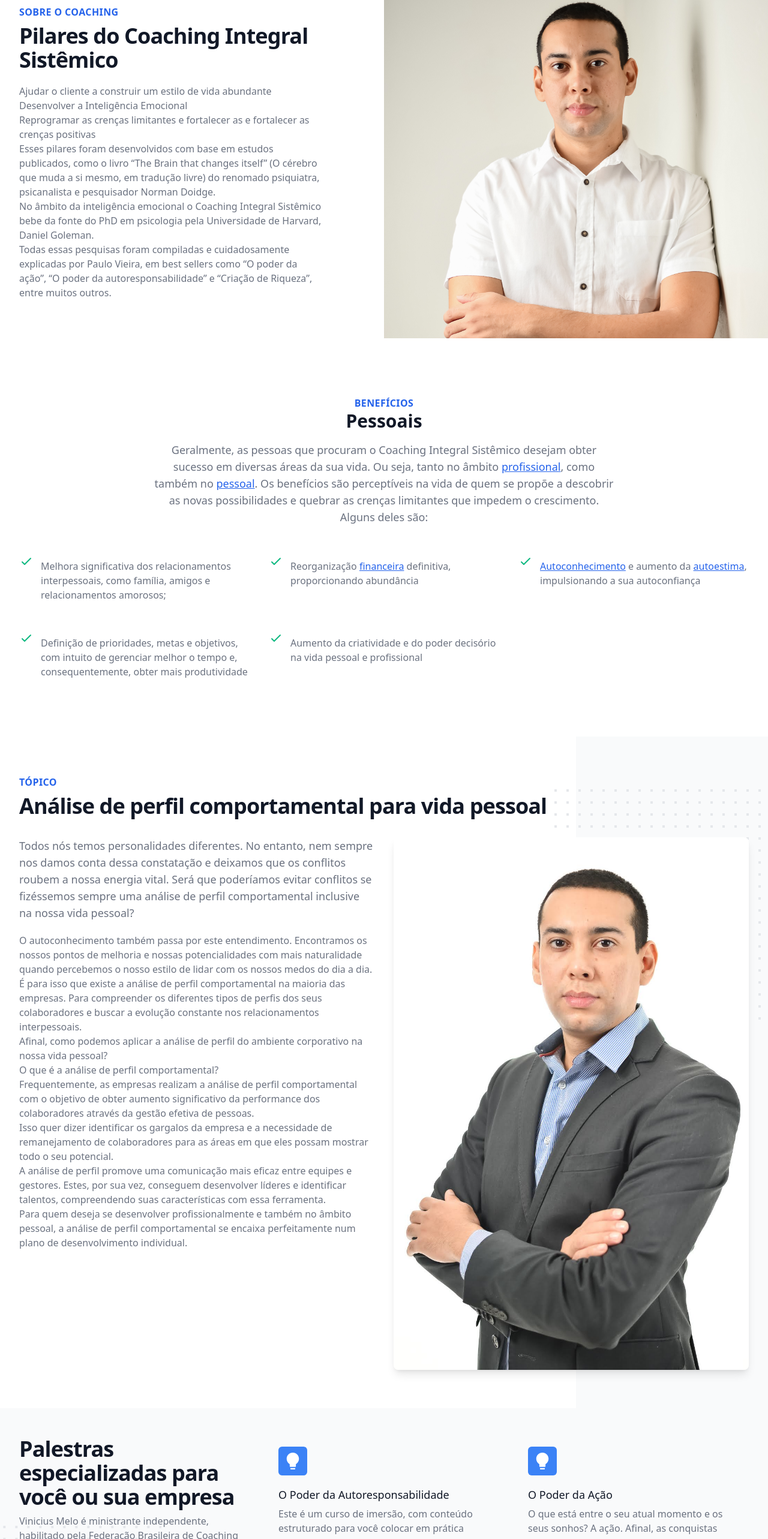
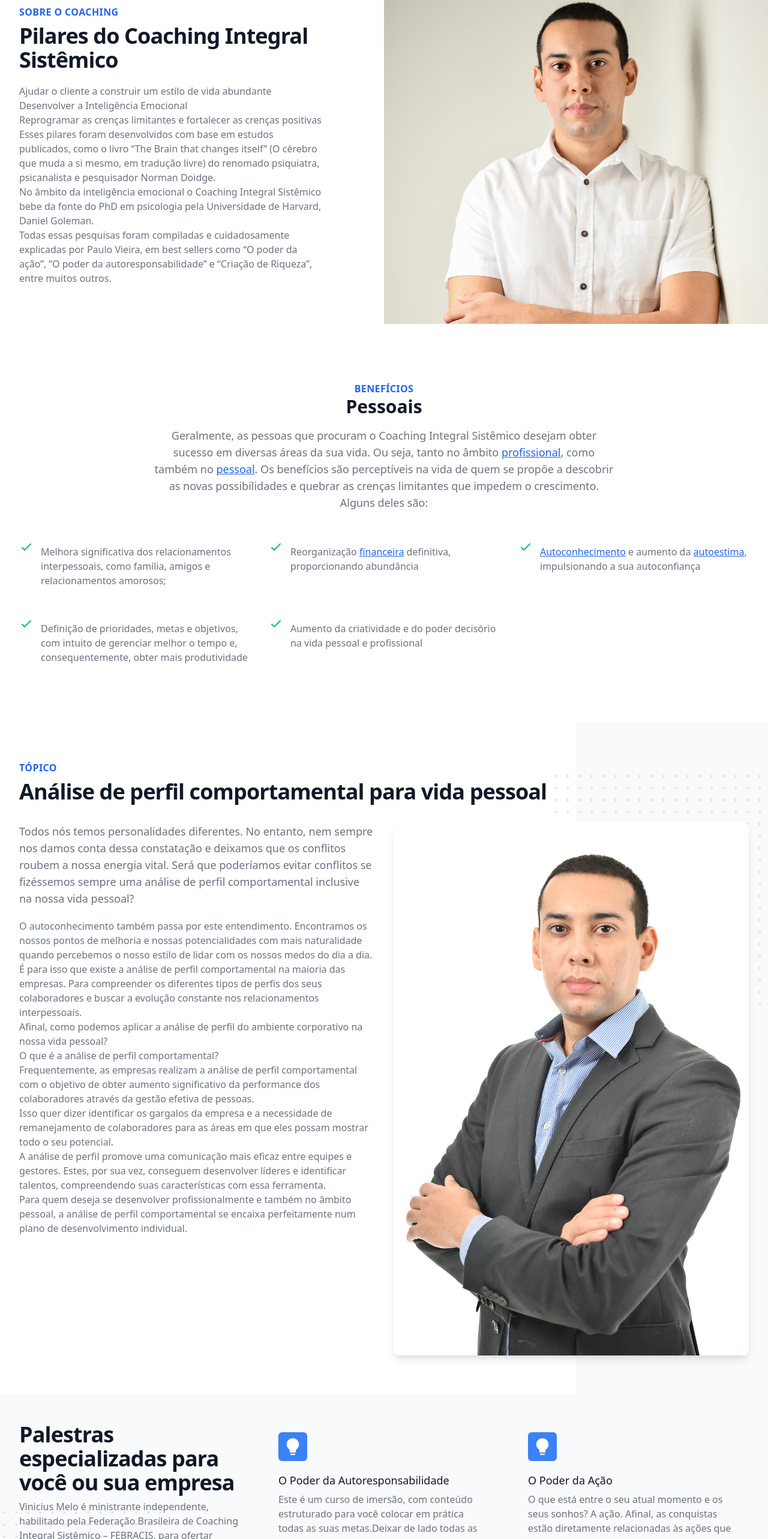
Before and after one commit to inovandoonline/vmelocoach, a Next.js app: page / in a window 1280 px wide. Shown: the part 1883-4449 px from the top of the page at 60% size. Built offline with nearby package versions, Linux system fonts and the light colour scheme; what @tailwindcss/typography would draw is missing.

Commit message:
Correcao de palavras duplicadas

```diff
--- a/src/components/Areas/Palestras/PalestraItem/index.tsx
+++ b/src/components/Areas/Palestras/PalestraItem/index.tsx
@@ -10,10 +10,8 @@ interface PalestraItemProps {
 
 const PalestraItem: React.FC<PalestraItemProps> = ({ palestra }) => (
   <Link href={`/palestras/${palestra.slug}`}>
-    <a
-      href={`/palestras/${palestra.slug}`}
-      className="hover:shadow-lg hover:bg-gray-50 p-4 rounded-lg duration-200"
-    >
+    <div className="hover:shadow-lg hover:bg-gray-50 p-4 rounded-lg duration-200">
+      <a href={`/palestras/${palestra.slug}`}>
         <div className="flex items-center justify-center h-12 w-12 rounded-md bg-blue-500 text-white">
           <AiFillBulb className="h-8 w-8" />
         </div>
@@ -26,6 +24,7 @@ const PalestraItem: React.FC<PalestraItemProps> = ({ palestra }) => (
           </dd>
         </div>
       </a>
+    </div>
   </Link>
 );
 
--- a/src/components/Areas/SobreCoaching/index.tsx
+++ b/src/components/Areas/SobreCoaching/index.tsx
@@ -108,7 +108,7 @@ const SobreCoaching: React.FC = () => {
                     >
                       crenças limitantes
                     </a>{' '}
-                    e fortalecer as e fortalecer as crenças positivas
+                    e fortalecer as crenças positivas
                   </li>
                 </ul>
                 <p>
```
Lines whose indentation alone changed are shown as unchanged.
